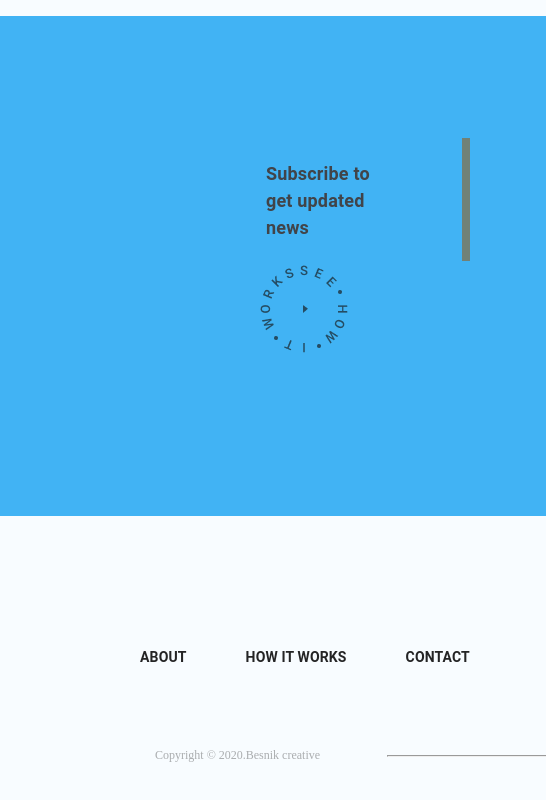
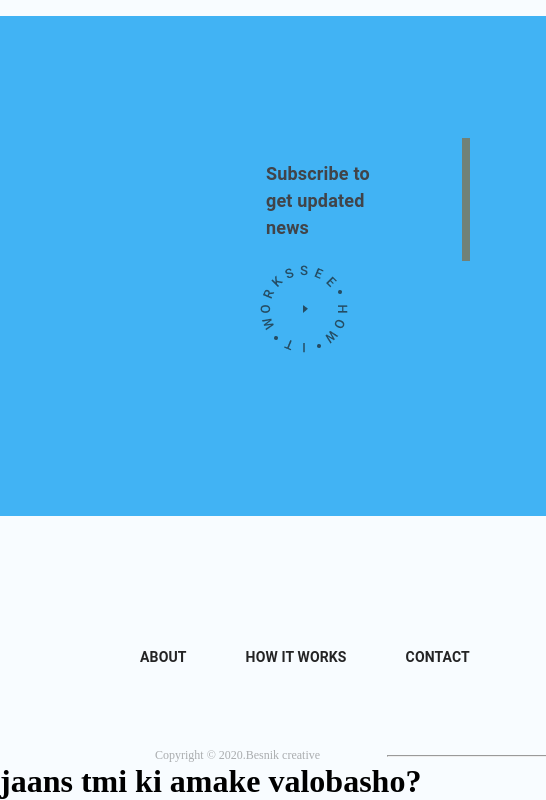
Before and after one commit to arbayezid/Besnik-Project, a plain HTML site: page index.html in a window 1280 px wide. Shown: the part 2678-3478 px from the top of the page, 0-546 px from the left. Before the commit the page ends 3453 px from the top, so only its background shows below. Drawn offline with Linux system fonts and the light colour scheme.

Commit message:
second commit

```diff
--- a/index.html
+++ b/index.html
@@ -208,6 +208,7 @@
         </footer>
 
 
+        <h1>jaans tmi ki amake valobasho?</h1>
 
 
 
```
